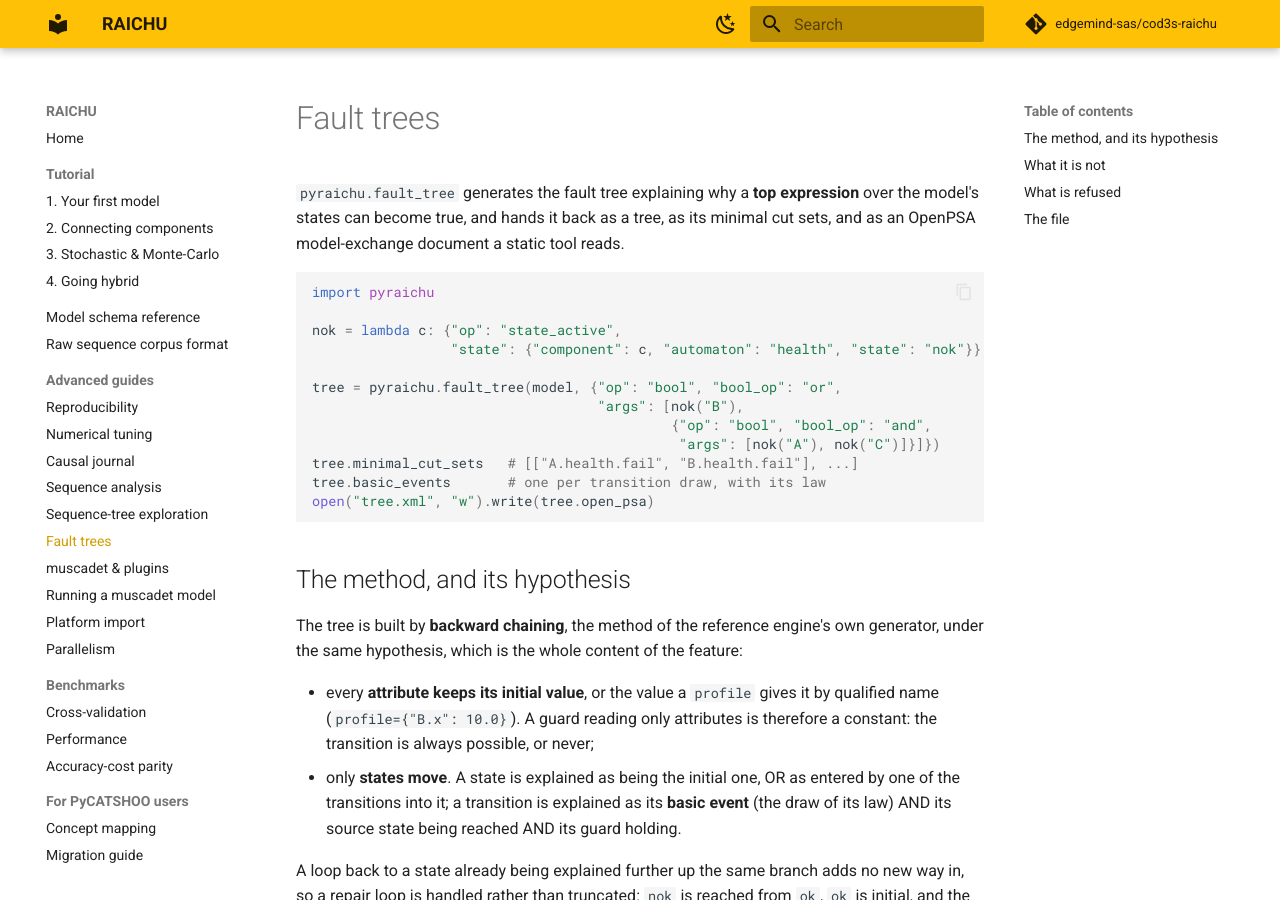
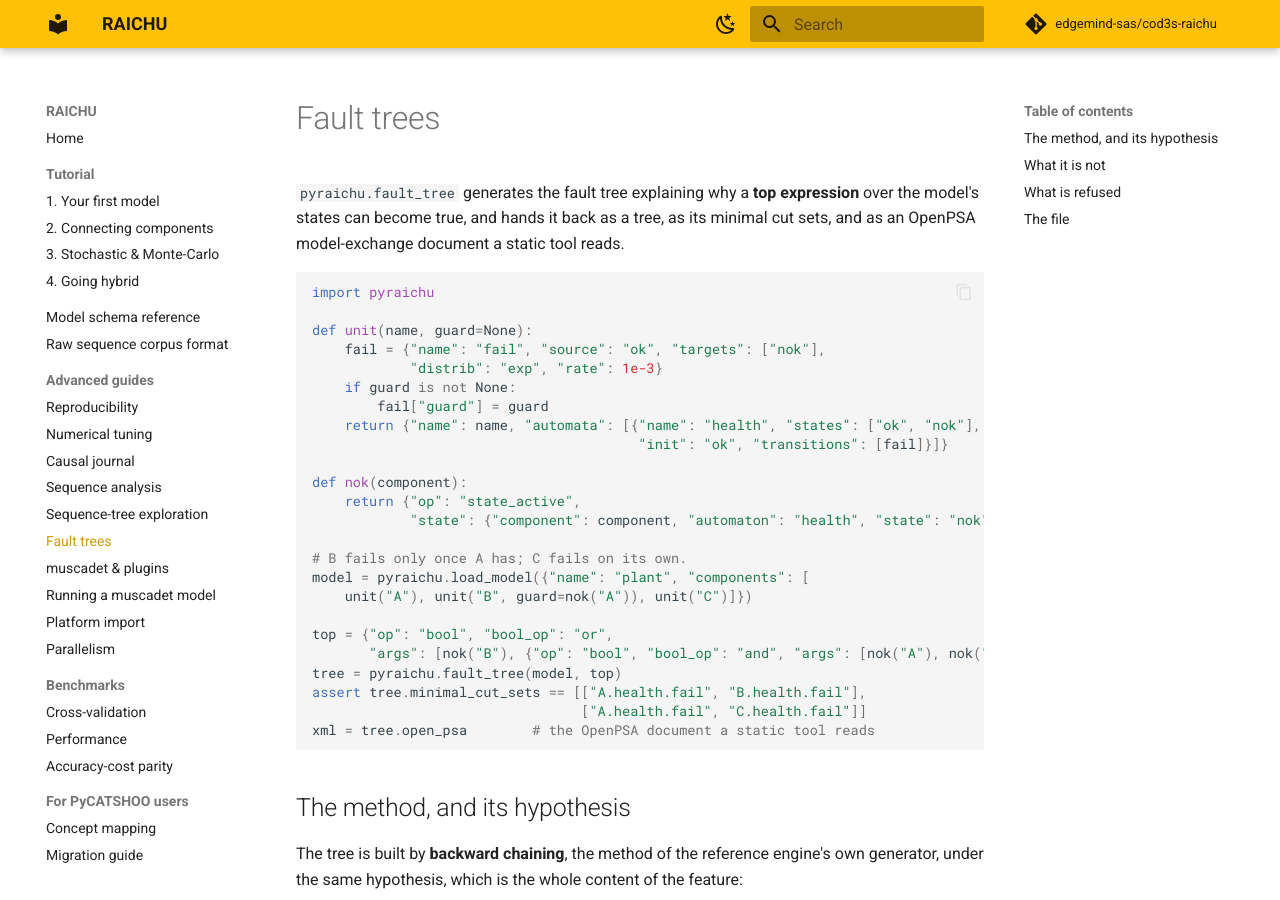
Before and after one commit to edgemind-sas/cod3s-raichu, an MkDocs documentation site: the page built from docs/guides/fault-tree.md, in a window 1280 px wide and 900 px high. Built offline with MkDocs 1.6.1 and Material for MkDocs 9.7.7, drawn with Linux system fonts in a browser that asks for light colours; comment, search, counter and statistics services are not loaded.

Commit message:
fix(docs): make the fault-tree guide example run
The docs-examples job runs every python block of the guides, and the
fault-tree guide used a model it never built. The example now builds a
three-unit plant and asserts the cut sets it states.

Release 0.54.1.

````diff
--- a/docs/guides/fault-tree.md
+++ b/docs/guides/fault-tree.md
@@ -8,16 +8,28 @@
 ```python
 import pyraichu
 
-nok = lambda c: {"op": "state_active",
-                 "state": {"component": c, "automaton": "health", "state": "nok"}}
+def unit(name, guard=None):
+    fail = {"name": "fail", "source": "ok", "targets": ["nok"],
+            "distrib": "exp", "rate": 1e-3}
+    if guard is not None:
+        fail["guard"] = guard
+    return {"name": name, "automata": [{"name": "health", "states": ["ok", "nok"],
+                                        "init": "ok", "transitions": [fail]}]}
 
-tree = pyraichu.fault_tree(model, {"op": "bool", "bool_op": "or",
-                                   "args": [nok("B"),
-                                            {"op": "bool", "bool_op": "and",
-                                             "args": [nok("A"), nok("C")]}]})
-tree.minimal_cut_sets   # [["A.health.fail", "B.health.fail"], ...]
-tree.basic_events       # one per transition draw, with its law
-open("tree.xml", "w").write(tree.open_psa)
+def nok(component):
+    return {"op": "state_active",
+            "state": {"component": component, "automaton": "health", "state": "nok"}}
+
+# B fails only once A has; C fails on its own.
+model = pyraichu.load_model({"name": "plant", "components": [
+    unit("A"), unit("B", guard=nok("A")), unit("C")]})
+
+top = {"op": "bool", "bool_op": "or",
+       "args": [nok("B"), {"op": "bool", "bool_op": "and", "args": [nok("A"), nok("C")]}]}
+tree = pyraichu.fault_tree(model, top)
+assert tree.minimal_cut_sets == [["A.health.fail", "B.health.fail"],
+                                 ["A.health.fail", "C.health.fail"]]
+xml = tree.open_psa        # the OpenPSA document a static tool reads
 ```
 
 ## The method, and its hypothesis
````
Also changed, not shown: Cargo.toml (+10 -10 lines), 1 other file.
